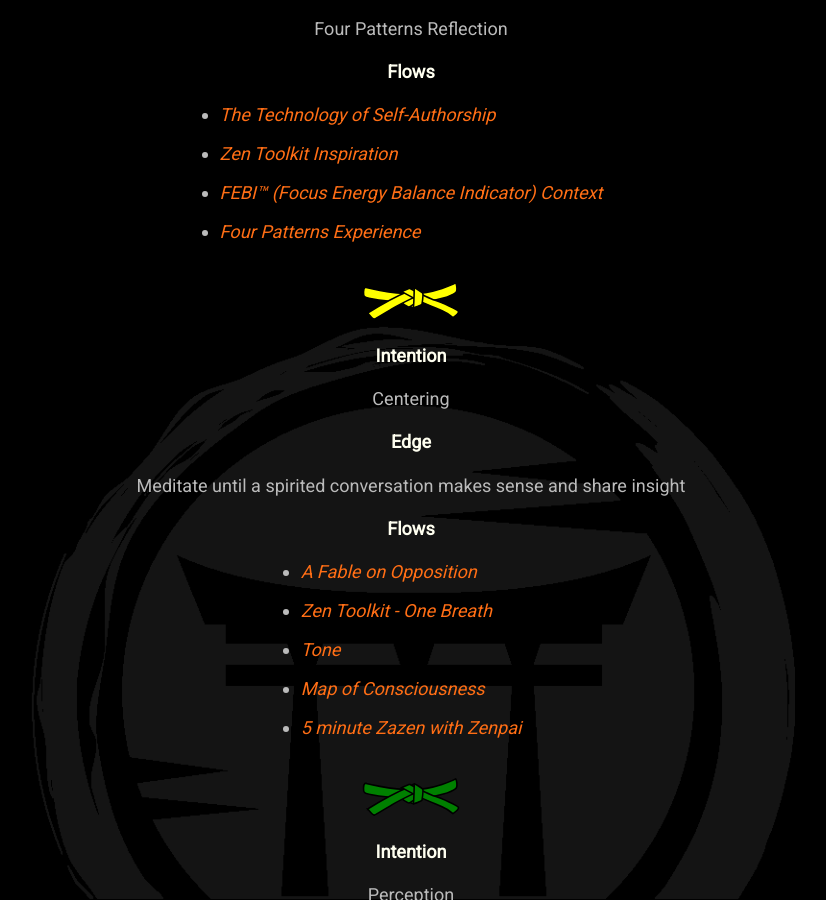
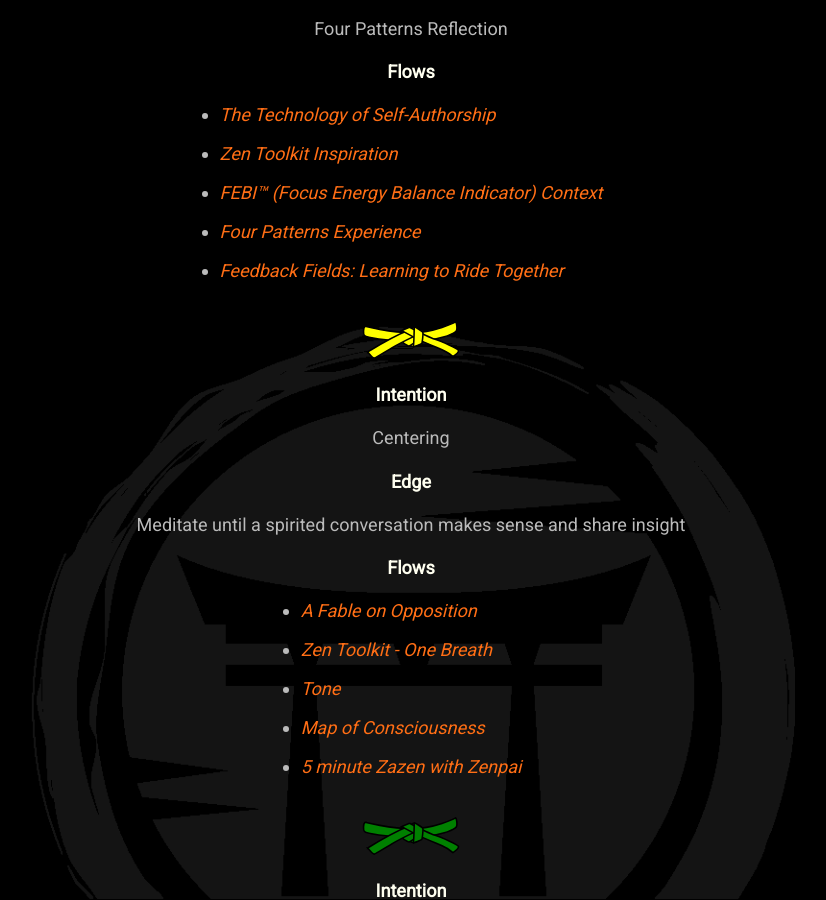
Before and after one commit to mindset-dojo/mindset-dojo.github.io, a Jekyll site: the page built from program.md, in a window 1280 px wide and 900 px high, scrolled down 1810 px. Shown: the whole window, without its empty margins (229-1055 px from the left). Built offline with Jekyll 4.4.1, drawn with Linux system fonts in a browser that asks for light colours; some web fonts are replaced.

Commit message:
feat: Feedback into program orientation

```diff
--- a/_data/program.yaml
+++ b/_data/program.yaml
@@ -78,6 +78,8 @@
               url: https://zenleader.global/s/FEBI-Technical-Manual-2024.pdf
             - label: Four Patterns Experience
               url: https://www.youtube.com/watch?v=uVTGeFjsD3s
+            - label: "Feedback Fields: Learning to Ride Together"
+              url: /insight/feedback-as-fields/
         - color: yellow
           label: 6th Kyu
           level: -6
```
